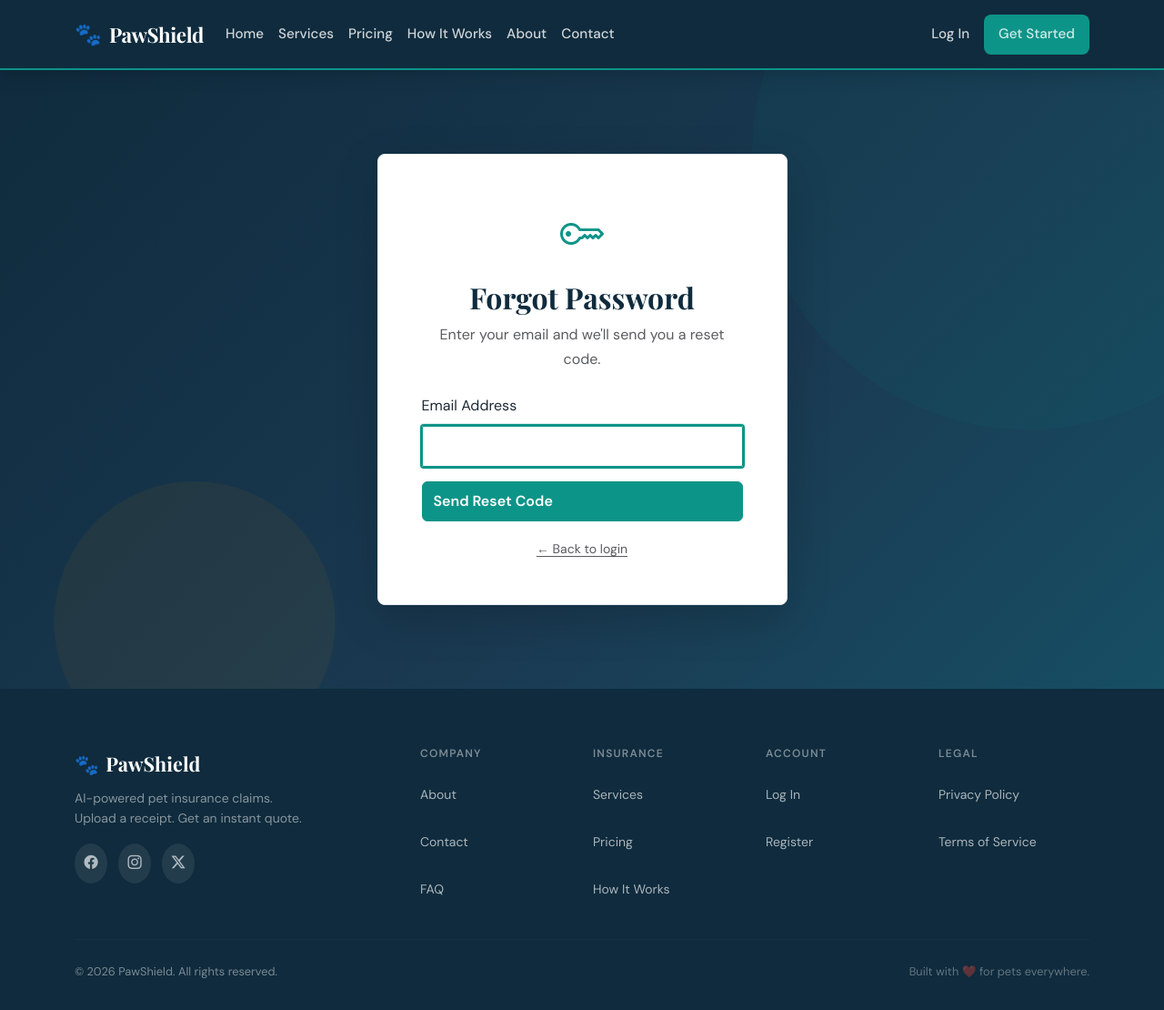
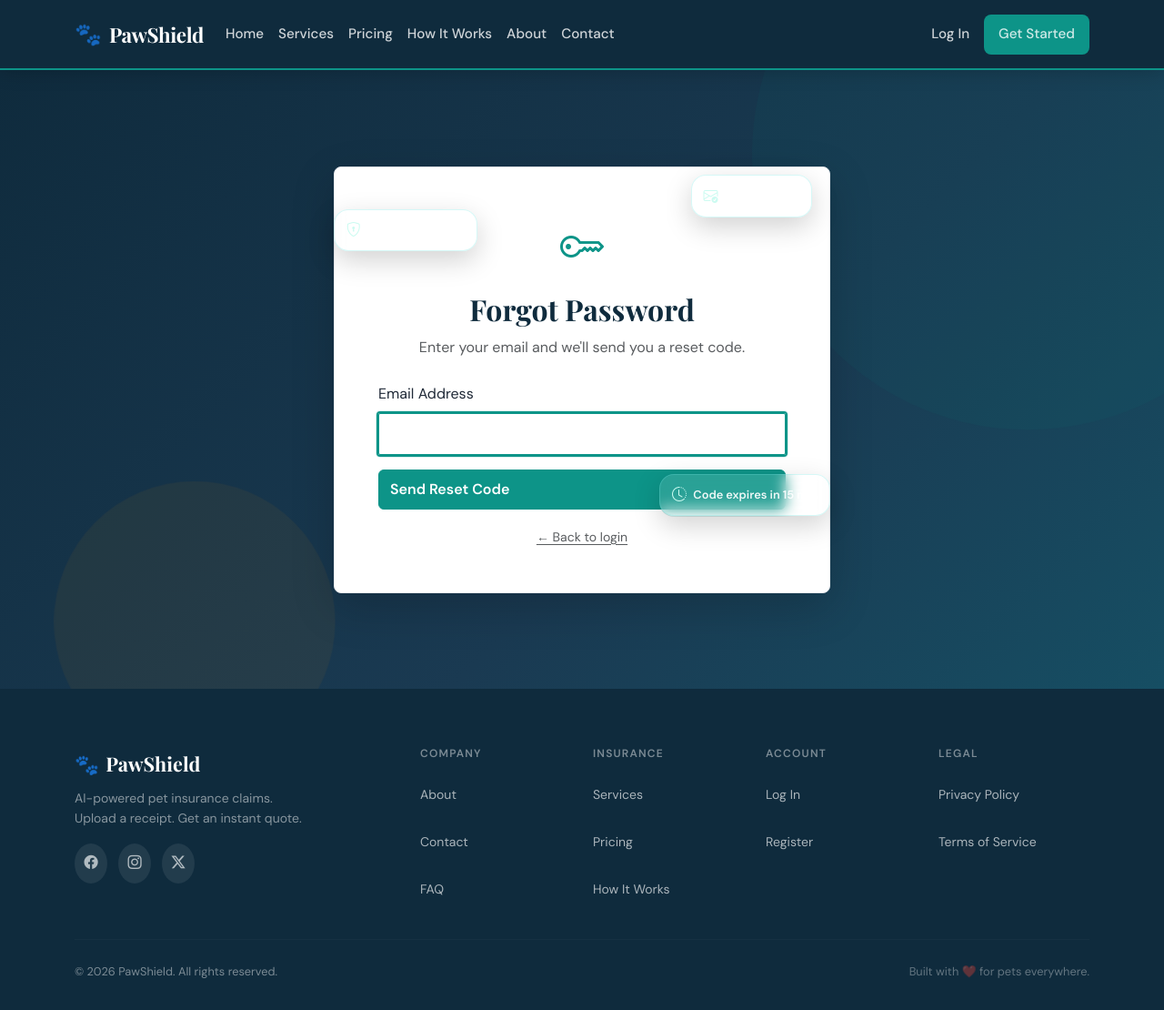
Before and after one commit to Eddamame/INF1005_Project, a PHP site: page /auth/forgot-password.php in a window 1280 px wide. Shown: the whole page at 91% size. Run offline with PHP 8.4, Linux system fonts and the light colour scheme.

Commit message:
Fix forgot password floating chips + revert navbar logo

```diff
--- a/pet-insurance-app/assets/css/style.css
+++ b/pet-insurance-app/assets/css/style.css
@@ -97,6 +97,9 @@ img { max-width: 100%; height: auto; }
 .brand-paw {
     font-size: 1.5rem;
     line-height: 1;
+    color: rgba(255,255,255,.95);
+    display: inline-flex;
+    align-items: center;
 }
 
 .brand-text {
@@ -359,6 +362,47 @@ img { max-width: 100%; height: auto; }
     background: var(--ps-white);
     border: 1px solid var(--ps-gray-200);
 }
+.auth-actions { border-top: 1px solid var(--ps-gray-200); padding-top: 0.9rem; }
+.auth-link-muted {
+    color: var(--ps-text-muted);
+    font-size: 0.875rem;
+    text-decoration: none;
+    transition: color var(--transition);
+}
+.auth-link-muted:hover { color: var(--ps-teal); }
+.auth-register-copy {
+    color: var(--ps-text-muted);
+    font-size: 0.9rem;
+}
+.auth-link-primary {
+    color: var(--ps-teal);
+    font-weight: 600;
+    text-decoration: none;
+    margin-left: 0.25rem;
+}
+.auth-link-primary:hover { color: var(--ps-teal-dark); }
+.forgot-card-shell { position: relative; }
+.forgot-float {
+    position: absolute;
+    z-index: 2;
+    background: rgba(255,255,255,.12);
+    border: 1px solid rgba(110,231,224,.28);
+    color: rgba(255,255,255,.92);
+    backdrop-filter: blur(8px);
+    border-radius: var(--radius-md);
+    padding: 0.55rem 0.8rem;
+    font-size: 0.8rem;
+    font-weight: 600;
+    display: flex;
+    align-items: center;
+    gap: 0.45rem;
+    box-shadow: 0 10px 30px rgba(0,0,0,.18);
+    pointer-events: none;
+}
+.forgot-float i { color: var(--ps-teal-light); font-size: 1rem; }
+.forgot-float-a { top: 10%; left: 0.75rem; }
+.forgot-float-b { bottom: 18%; right: 0.75rem; }
+.forgot-float-c { top: 2%; right: 2rem; }
 .auth-float-cards {
     width: 320px;
     height: 300px;
@@ -1657,6 +1701,7 @@ img { max-width: 100%; height: auto; }
     .page-hero::after { display: none; }
     .about-visual { margin-top: 2rem; }
     .contact-info { margin-bottom: 2rem; }
+    .forgot-float { display: none !important; }
 }
 
 @media (max-width: 767.98px) {
--- a/pet-insurance-app/auth/forgot-password.php
+++ b/pet-insurance-app/auth/forgot-password.php
@@ -62,7 +62,19 @@ if ($_SERVER['REQUEST_METHOD'] === 'POST') {
         </div>
         <div class="container hero-content position-relative">
             <div class="row justify-content-center py-5">
-                <div class="col-md-6 col-lg-5">
+                <div class="col-md-7 col-lg-6 forgot-card-shell">
+                    <div class="forgot-float forgot-float-a d-none d-md-flex" aria-hidden="true">
+                        <i class="bi bi-shield-lock"></i>
+                        <span>Secure reset flow</span>
+                    </div>
+                    <div class="forgot-float forgot-float-b d-none d-md-flex" aria-hidden="true">
+                        <i class="bi bi-clock-history"></i>
+                        <span>Code expires in 15 min</span>
+                    </div>
+                    <div class="forgot-float forgot-float-c d-none d-md-flex" aria-hidden="true">
+                        <i class="bi bi-envelope-check"></i>
+                        <span>Email verified</span>
+                    </div>
                     <div class="p-4 p-lg-5 rounded-3 shadow-lg auth-form-card">
                         <div class="text-center mb-4">
                             <i class="bi bi-key" style="font-size: 3rem; color: var(--ps-teal);"></i>
@@ -76,8 +88,7 @@ if ($_SERVER['REQUEST_METHOD'] === 'POST') {
                         <?php if ($success): ?>
                             <div class="alert alert-success"><?= $success ?></div>
                             <div class="text-center">
-                                <a href="<?= base_path() ?>/auth/reset-password.php" class="btn btn-primary"
-                                   style="background: var(--ps-teal); border-color: var(--ps-teal);">
+                                <a href="<?= base_path() ?>/auth/reset-password.php" class="btn btn-primary">
                                     Enter Reset Code
                                 </a>
                             </div>
@@ -88,7 +99,7 @@ if ($_SERVER['REQUEST_METHOD'] === 'POST') {
                                     <label class="form-label">Email Address</label>
                                     <input type="email" name="email" class="form-control" required autofocus>
                                 </div>
-                                <button class="btn btn-primary w-100" style="background: var(--ps-teal); border-color: var(--ps-teal);">
+                                <button class="btn btn-primary w-100">
                                     Send Reset Code
                                 </button>
                             </form>
--- a/pet-insurance-app/includes/navbar.php
+++ b/pet-insurance-app/includes/navbar.php
@@ -20,7 +20,7 @@ if ($nav_script === 'index.php' && strpos($nav_dir, 'dashboard') === false && st
 <nav class="navbar navbar-expand-lg pawshield-nav" aria-label="Main navigation">
     <div class="container">
         <a class="navbar-brand" href="<?= base_path() ?>/index.php" aria-label="PawShield Home">
-            <span class="brand-paw">🐾</span>
+            <span class="brand-paw" aria-hidden="true">🐾</span>
             <span class="brand-text">PawShield</span>
         </a>
 
```
